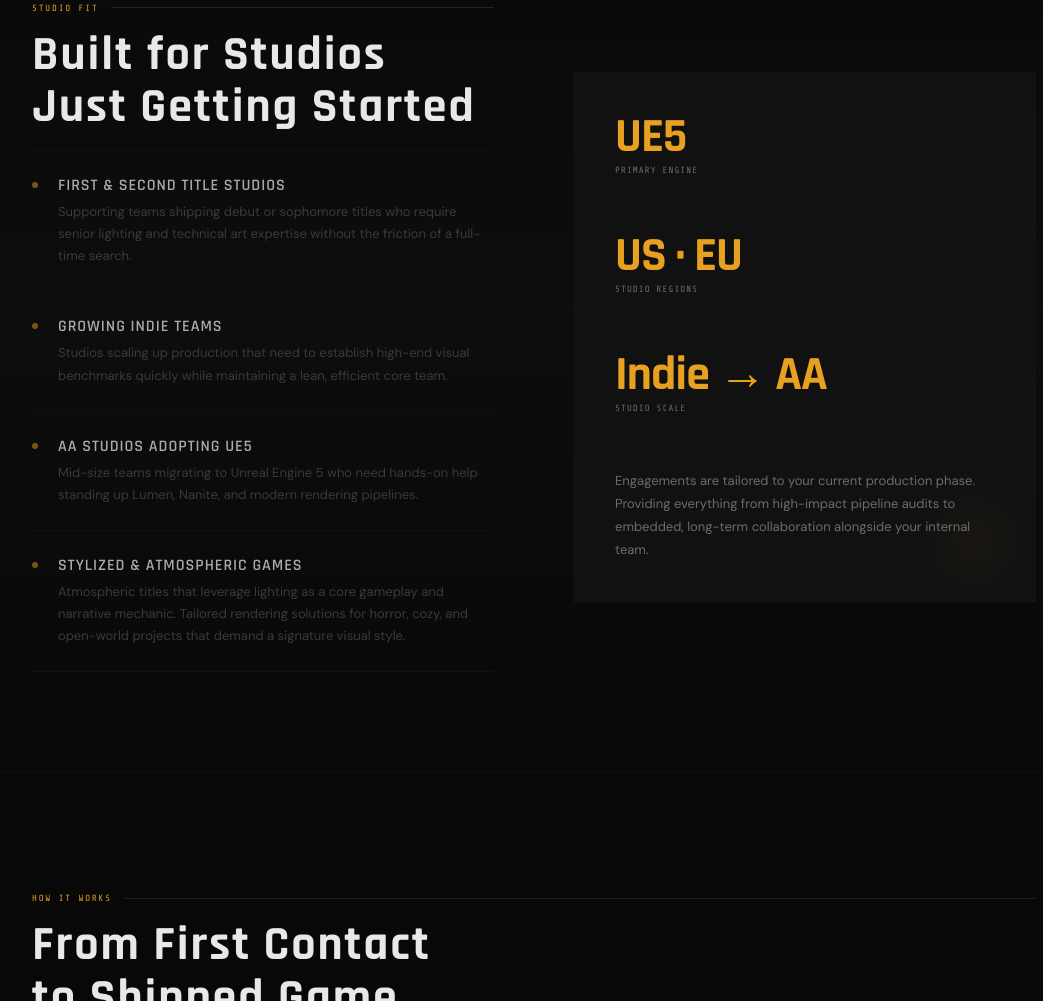
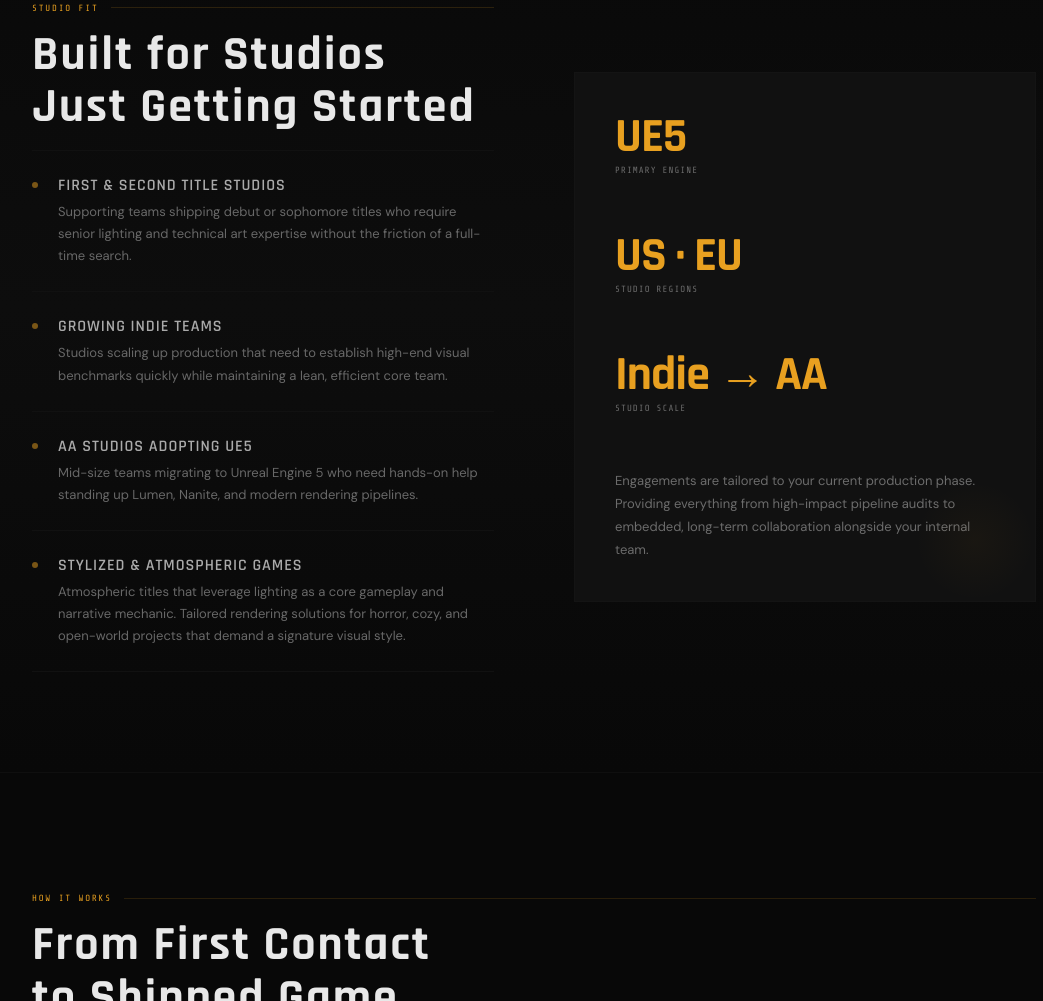
Before and after one commit to ApexGabriel/ApexWebsite, a plain HTML site: page index.html in a window 1280 px wide. Shown: the part 2340-3341 px from the top of the page, without its empty margins (106-1149 px from the left). Drawn offline with nearby package versions, Linux system fonts and the light colour scheme.

Commit message:
updating text colors

```diff
--- a/index.html
+++ b/index.html
@@ -249,7 +249,7 @@
   font-family:'Rajdhani',sans-serif;font-weight:600;font-size:16px;
   letter-spacing:.06em;color:#aaa;margin-bottom:5px;
 }
-.type-desc{font-size:13px;line-height:1.7;color:#3a3a3a;}
+.type-desc{font-size:13px;line-height:1.7;color:#686868;}
 .types-aside{position:relative;}
 .aside-box{
   background:var(--bg2);border:1px solid #141414;
```
